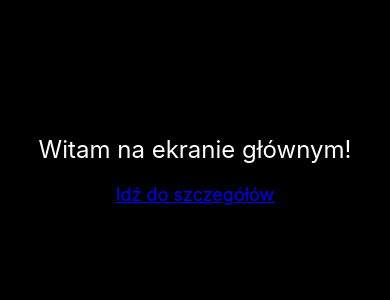
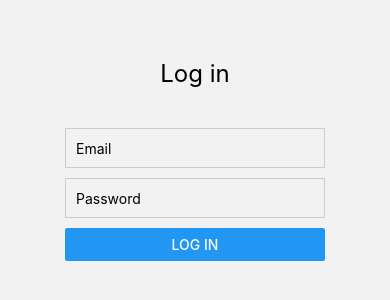
Before and after one commit to kacper0276/NazwaZespolu_IO_800_pi, a React Native app in the folder mobileApp/: screen / in a window 390 px wide. Shown: the part 252-552 px from the top of the page. Built offline with nearby package versions, Linux system fonts and the light colour scheme.

Commit message:
[MB] Add new screen in App.tsx

```diff
--- a/mobileApp/App.tsx
+++ b/mobileApp/App.tsx
@@ -5,19 +5,29 @@ import { NavigationContainer } from "@react-navigation/native";
 import HomeScreen from "./screens/HomeScreen";
 import DetailsScreen from "./screens/DetailsScreen";
 import { ScreenRotateProvider } from "./context/screenRotateContext";
+import { AuthProvider, useAuthContext } from "./context/authContext";
+import LoginScreen from "./screens/LoginScreen";
 
 export const API_URL = "http://localhost:3001";
 
 const Stack = createNativeStackNavigator<RootStackParamList>();
 
-export default function App() {
+const AppNavigator = () => {
+  const { logged } = useAuthContext();
+
   return (
-    <ScreenRotateProvider>
-      <NavigationContainer>
-        <Stack.Navigator
-          initialRouteName="Home"
-          screenOptions={{ headerShown: false }}
-        >
+    <Stack.Navigator
+      initialRouteName={logged ? "Home" : "Login"}
+      screenOptions={{ headerShown: false }}
+    >
+      {!logged ? (
+        <Stack.Screen
+          name="Login"
+          component={LoginScreen}
+          options={{ title: "Logowanie" }}
+        />
+      ) : (
+        <>
           <Stack.Screen
             name="Home"
             component={HomeScreen}
@@ -28,8 +38,20 @@ export default function App() {
             component={DetailsScreen}
             options={{ title: "Szczegóły" }}
           />
-        </Stack.Navigator>
-      </NavigationContainer>
+        </>
+      )}
+    </Stack.Navigator>
+  );
+};
+
+export default function App() {
+  return (
+    <ScreenRotateProvider>
+      <AuthProvider>
+        <NavigationContainer>
+          <AppNavigator />
+        </NavigationContainer>
+      </AuthProvider>
     </ScreenRotateProvider>
   );
 }
```
